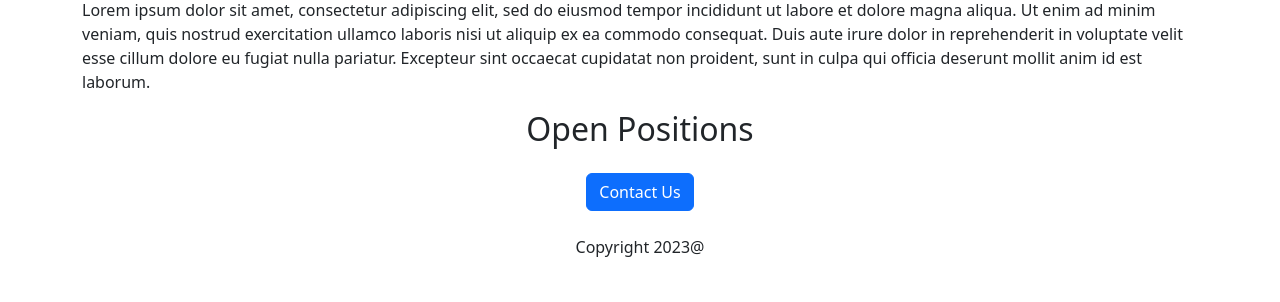
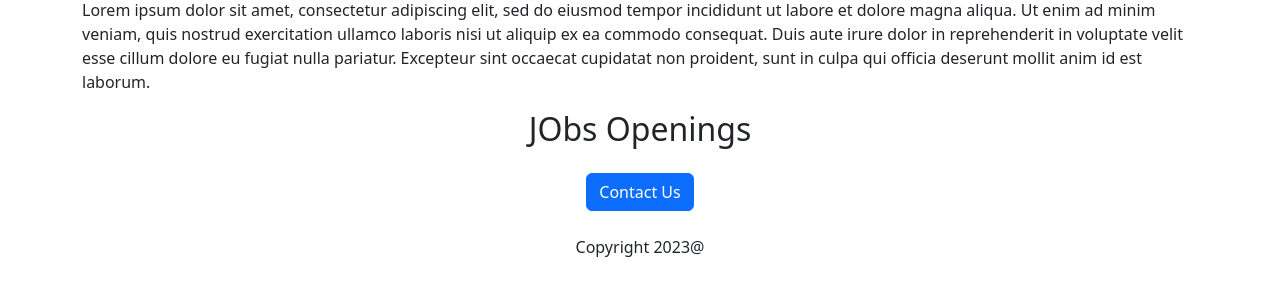
Before and after one commit to okarabhai/okara-post, a Python web app: template templates/home.html in a window 1280 px wide. Shown: the part 464-766 px from the top of the page. Run offline with Jinja, Linux system fonts and the light colour scheme; the template is opened without the code that fills it, so the values that code supplies are empty.

Commit message:
made some changing

```diff
--- a/templates/home.html
+++ b/templates/home.html
@@ -23,7 +23,7 @@
     <img src="https://images.pexels.com/photos/2662116/pexels-photo-2662116.jpeg?auto=compress&cs=tinysrgb&w=1260&h=750&dpr=1"  height="320" class="img-fluid" id="banner">
       <h2 class="text-center"> About Sadaqat ali</h2>
   <p class="bodytext">Lorem ipsum dolor sit amet, consectetur adipiscing elit, sed do eiusmod tempor incididunt ut labore et dolore magna aliqua. Ut enim ad minim veniam, quis nostrud exercitation ullamco laboris nisi ut aliquip ex ea commodo consequat. Duis aute irure dolor in reprehenderit in voluptate velit esse cillum dolore eu fugiat nulla pariatur. Excepteur sint occaecat cupidatat non proident, sunt in culpa qui officia deserunt mollit anim id est laborum.</p>
-  <h2 class="text-center mt-2 mb-4" > Open Positions</h2>
+  <h2 class="text-center mt-2 mb-4" > JObs Openings</h2>
   <div >
 {% for job in jobs %}
 
```
